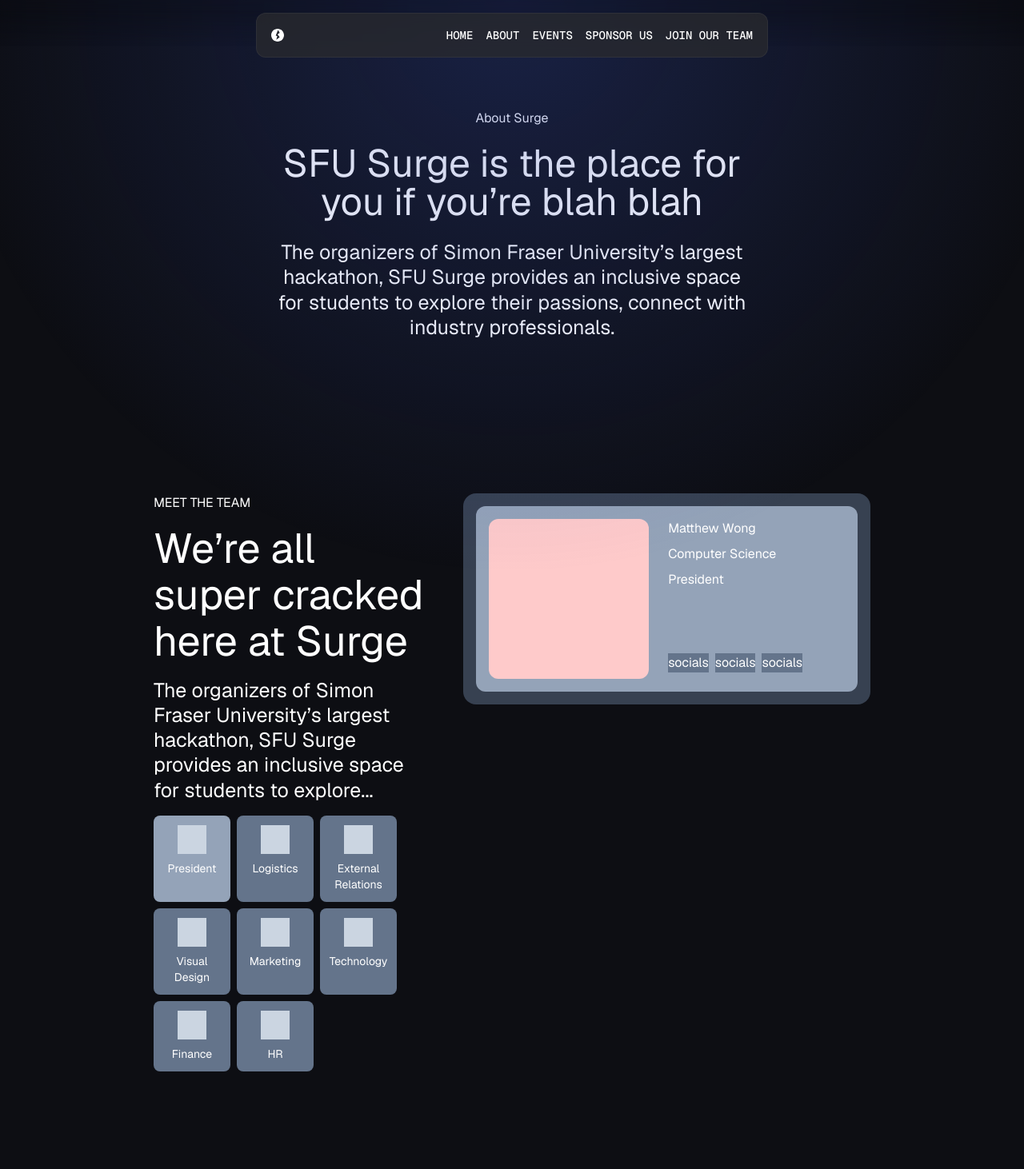
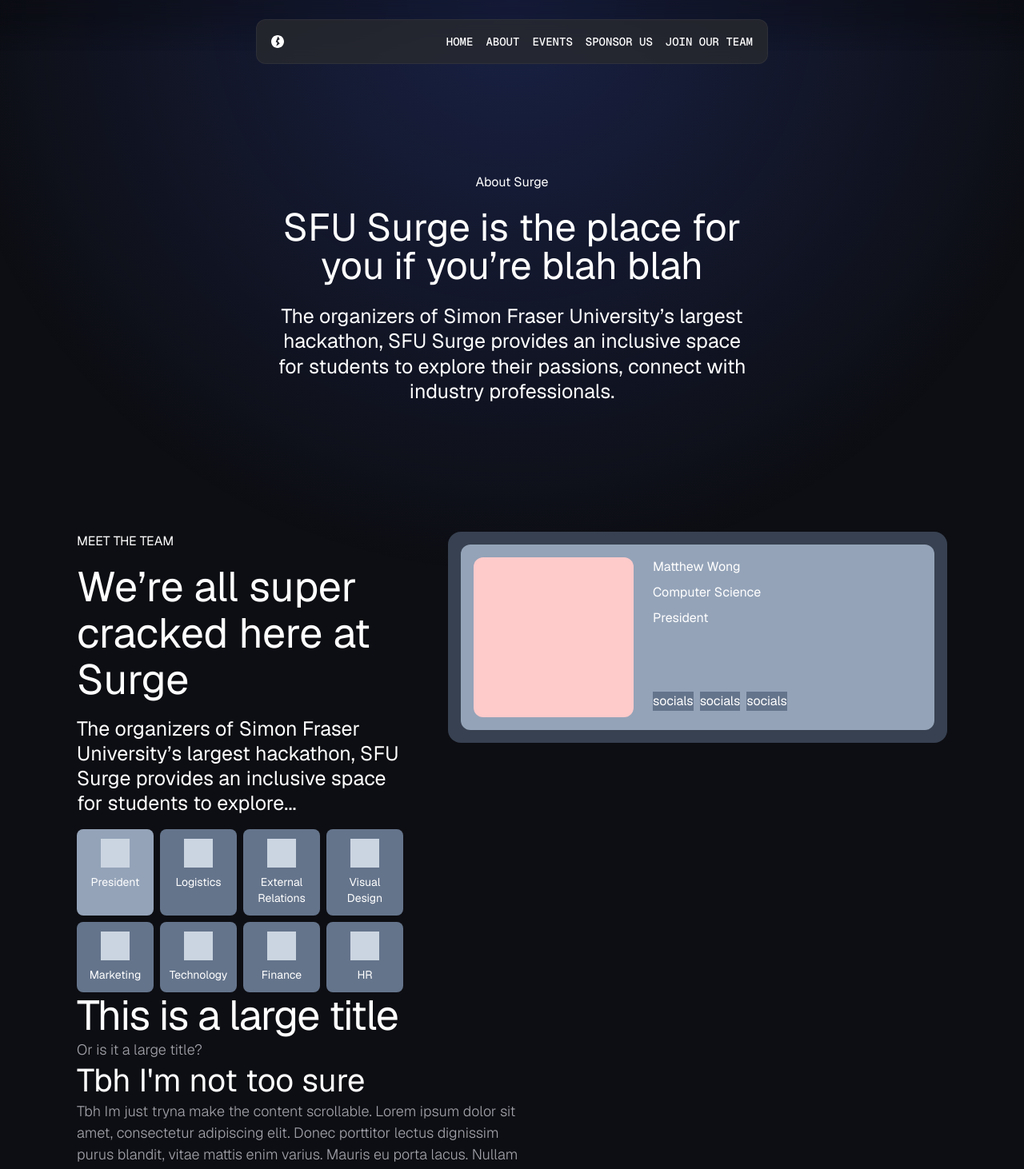
Before and after one commit to sfusurge/surge_website, a Next.js app: page /about in a window 1280 px wide. Shown: the top 1462 px of the page at 80% size. Built offline with nearby package versions, Linux system fonts and the light colour scheme.

Commit message:
layout changes made :thumbsup:

```diff
--- a/src/app/about/page.tsx
+++ b/src/app/about/page.tsx
@@ -15,8 +15,8 @@
 
 
   return (
-    <main className="">
-      <section className="  flex justify-center ">
+    <main className="flex flex-col gap-40">
+      <section className="flex justify-center">
         <div className="flex flex-col items-center max-w-[38rem] text-center">
           <div className="mb-5">About Surge</div>
           <h2 className="mb-6 text-5xl">
@@ -30,7 +30,7 @@
         </div>
       </section>
 
-      <section className=" mx-auto flex flex-col lg:flex-row mt-48 gap-12 overflow-hidden">
+      <section className="flex flex-col lg:flex-row gap-12 overflow-hidden">
         <div className="w-full lg:w-[40%]">
           <div className="lg:max-w-[26rem] flex gap-4 flex-col">
             <h2>MEET THE TEAM</h2>
@@ -71,8 +71,6 @@
 
         </div>
       </section>
-
-      <section className="h-screen"></section>
     </main>
   );
 }
--- a/src/app/globals.css
+++ b/src/app/globals.css
@@ -98,11 +98,11 @@
   }
 
   .surge-radial-gradient{
-    @apply w-screen h-[200vh] bg-[radial-gradient(circle,_rgba(54,79,184,0.3)_0%,_rgba(24,35,82,0)_70%)] fixed top-[-100%] left-0 z-[-100rem] pointer-events-none
+    @apply w-screen h-[200vh] bg-[radial-gradient(circle,_rgba(54,79,184,0.3)_0%,_rgba(24,35,82,0)_70%)] fixed top-[-100%] left-0 z-[-100] pointer-events-none
   }
 
   .content-wrapper{
-    @apply mx-auto px-6 sm:px-12 md:px-24 lg:px-48 max-w-[80rem]
+    @apply mx-auto px-6 sm:px-12 md:px-24 max-w-[90rem];
   }
 
   :focus {
--- a/src/app/layout.tsx
+++ b/src/app/layout.tsx
@@ -22,7 +22,7 @@
   return (
     <html className={`${GeistSans.variable} ${GeistMono.variable}`} lang="en">
       <body className="font-GeistSans ">
-        <div className="content-wrapper mt-[8.5rem]">
+        <div className="content-wrapper mt-[calc(10rem+3.5rem)]">
         <div className="surge-radial-gradient"></div>
         <Nav />
         {children}
--- a/src/components/Nav.tsx
+++ b/src/components/Nav.tsx
@@ -35,7 +35,7 @@
       <div
         className={` ${
           isOpen ? "h-[25rem]" : "h-[3.5rem]"
-        } mx-auto  bg-raised/80 border border-white/5 transition-all duration-300  mt-4 backdrop-blur-md rounded-xl overflow-hidden flex flex-col sm:flex-row sm:justify-between p-4 max-w-[40rem] z-[1000rem]`}
+        } mx-auto  bg-raised/80 border border-white/5 transition-all duration-300  mt-[1.5rem] backdrop-blur-md rounded-xl overflow-hidden flex flex-col sm:flex-row sm:justify-between p-4 max-w-[40rem] z-[1000]`}
       >
         <ul className={` flex w-full sm:w-auto items-center  `}>
           {/* surge logo */}
--- a/src/components/footer.tsx
+++ b/src/components/footer.tsx
@@ -1,6 +1,6 @@
 export default function Footer() {
   return (
-    <footer className="pt-12">
+    <footer className="pt-40">
       <div className="h-[1px] bg-gradient-to-r from-border-tertiary/0 via-border-tertiary to-border-tertiary/0"></div>
     <div className="py-12 grid grid-rows-2 md:grid-rows-1 gap-12 md:grid-cols-5 content-wrapper">
       <div className="col-span-3 flex flex-col items-center sm:items-start">
```
